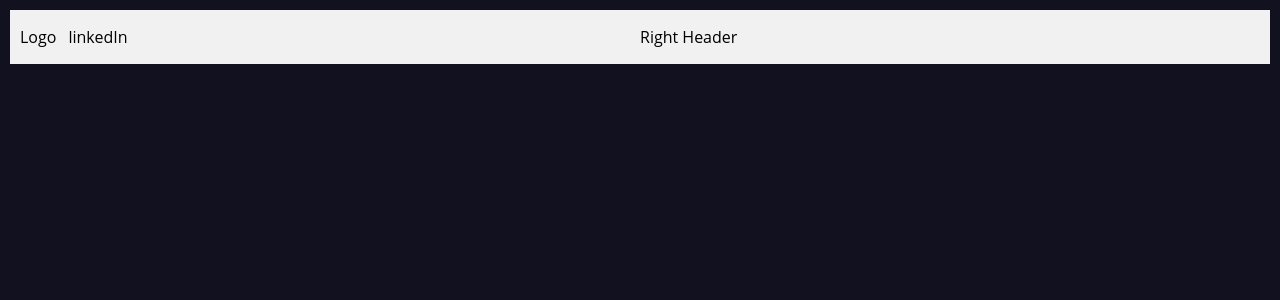
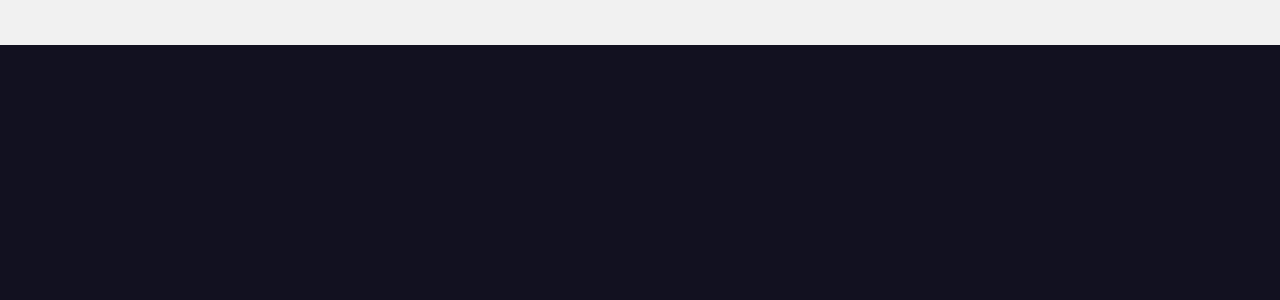
Before and after one commit to Cheenou13/personal-portfolio, a Vue app in the folder client/: page / in a window 1280 px wide. Shown: the top 300 px of the page. Built offline with nearby package versions, Linux system fonts and the light colour scheme.

Commit message:
stayling navbar

```diff
--- a/client/src/components/homePonents/Header.vue
+++ /dev/null
@@ -1,29 +0,0 @@
-<template>
-    <section>
-        <div class="left-header w-[50%] flex flex-row gap-3">
-            <div class="logo">Logo</div>
-            <div class="search">linkedIn</div>
-        </div>
-        <div class="right-header w-[50%]  ">Right Header</div>
-    </section>
-</template>
-
-<script>
-    export default {
-        name: "Header"
-    }
-</script>
-
-<style  scoped>
-    section {
-        background-color: #f1f1f1;
-        display: flex;
-        /* justify-content: center; */
-        align-items: center;
-        height: 54px;
-        padding: 10px;
-        /* width: 100%; */
-        /* font-size: 30px; */
-        margin: 10px;
-    }
-</style>
--- /dev/null
+++ b/client/src/components/homePonents/NavBar.vue
@@ -0,0 +1,26 @@
+<template>
+    <section>
+
+    </section>
+</template>
+
+<script>
+    export default {
+        name: "NavBar"
+    }
+</script>
+
+<style  scoped>
+    section {
+        background-color: #f1f1f1;
+        position: absolute;
+        left: 0;
+        right: 0;
+        top: -9px;
+        z-index: 1;
+        align-items: center;
+        height: 54px;
+        /* padding: 10px;
+        margin: 10px; */
+    }
+</style>
--- a/client/src/tailwind.css
+++ b/client/src/tailwind.css
@@ -5,7 +5,7 @@
 
 * {
     color: #000;
-    /* background-color: aqua; */
+    box-sizing: border-box;
     font-family: 'Open Sans', sans-serif;
     scroll-behavior: smooth;
 
--- a/client/src/views/Home.vue
+++ b/client/src/views/Home.vue
@@ -1,15 +1,15 @@
 <template>
     <div class="h-screen relative overflow-auto">
-        <Header/>
+        <NavBar/>
     </div>
 </template>
 
 <script>
-    import Header from "../components/homePonents/Header.vue";
+    import NavBar from "../components/homePonents/NavBar.vue";
     export default {
         name: "Home",
         components: {
-            Header
+            NavBar
         },
         data () {
             return {}
```
